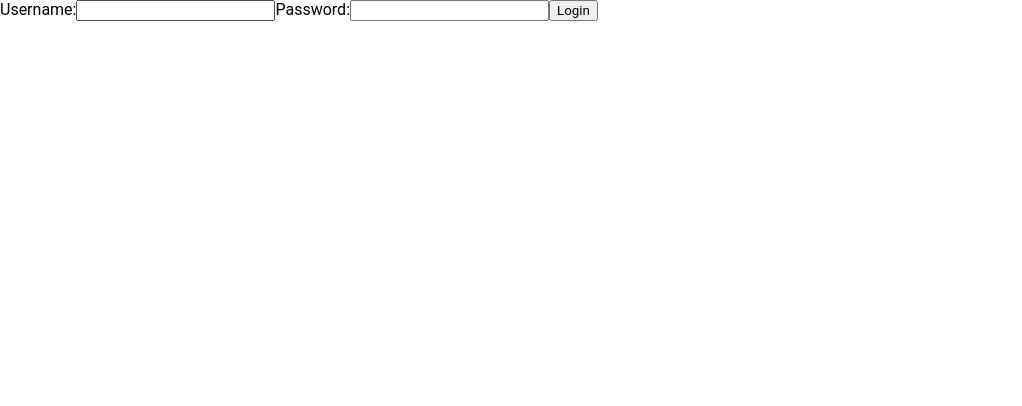
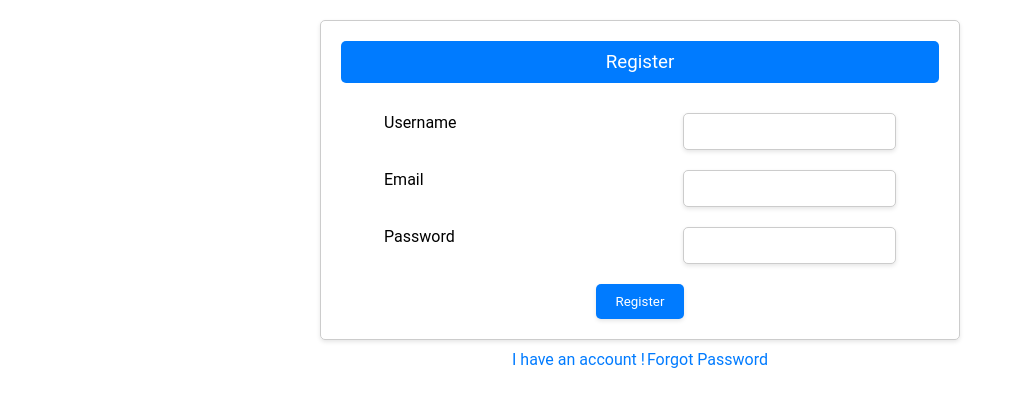
Before and after one commit to arpanptnk85/smart-note, an Angular app in the folder frontend/app/: page /register in a window 1280 px wide. Before the commit this address led to /login. Shown: the top 406 px of the page, without its empty margins (0-1022 px from the left). Built offline with nearby package versions, Linux system fonts and the light colour scheme.

Commit message:
Update: login and register components added

```diff
--- a/frontend/app/src/app/app.routes.ts
+++ b/frontend/app/src/app/app.routes.ts
@@ -1,8 +1,10 @@
 import { Routes } from '@angular/router';
 import { LoginComponent } from './components/login/login.component';
+import { RegisterComponent } from './components/register/register.component';
 
 export const routes: Routes = [
     { path: 'login', component: LoginComponent },
+    { path: 'register', component: RegisterComponent },
     { path: '', redirectTo: '/login', pathMatch: 'full' },
     { path: '**', redirectTo: '/login' },
 ];
--- a/frontend/app/src/app/components/login/login.component.html
+++ b/frontend/app/src/app/components/login/login.component.html
@@ -1,11 +1,23 @@
-<form (ngSubmit)="login()">
-    <label for="username">Username:</label>
-    <input type="text" id="username" [(ngModel)]="username" name="username" required>
+<div class="container">
+  <div class="login">
+    <form (ngSubmit)="login()">
+      <label for="username">Username</label>
+      <input type="text" id="username" [(ngModel)]="username" name="username" [required]="true">
 
-    <label for="password">Password:</label>
-    <input type="password" id="password" [(ngModel)]="password" name="password" required>
+      <label for="password">Password</label>
+      <input type="password" id="password" [(ngModel)]="password" name="password" required>
 
-    <button type="submit">Login</button>
+      <button type="submit">Login</button>
 
-    <p *ngIf="errorMessage" style="color:red">{{ errorMessage }}</p>
-  </form>
+      <p *ngIf="errorMessage" style="color:red">{{ errorMessage }}</p>
+    </form>
+  </div>
+  <div class="links">
+    <a href="/register">
+      Create an account
+    </a>
+    <a href="#">
+      Forgot Password
+    </a>
+  </div>
+</div>
--- a/frontend/app/src/app/components/login/login.component.scss
+++ b/frontend/app/src/app/components/login/login.component.scss
@@ -0,0 +1,78 @@
+.container {
+  display: flex;
+  flex-direction: column;
+  align-items: center;
+  padding: 20px;
+}
+
+.login {
+  border: 1px solid #ccc;
+  border-radius: 5px;
+  box-shadow: 0px 2px 4px rgba(0, 0, 0, 0.1);
+  padding: 20px;
+}
+
+.login form {
+  display: flex;
+  flex-direction: column;
+  align-items: center;
+}
+
+.login label {
+  font-weight: bold;
+  margin-bottom: 10px;
+}
+
+.login input {
+  padding: 10px;
+  border: 1px solid #ccc;
+  border-radius: 5px;
+  margin-bottom: 20px;
+  box-shadow: 0px 2px 4px rgba(0, 0, 0, 0.1);
+}
+
+.login button {
+  padding: 10px 20px;
+  background-color: #007bff;
+  color: #fff;
+  border: none;
+  border-radius: 5px;
+  cursor: pointer;
+  box-shadow: 0px 2px 4px rgba(0, 0, 0, 0.1);
+}
+
+.login button:active {
+    background-color: #2872c1;
+    color: #fff;
+  }
+
+.login p {
+  text-align: center;
+}
+
+.links {
+  width: 20vw;
+  display: flex;
+  margin-top: 10px;
+  align-items: center;
+  justify-content: space-between;
+}
+
+.links a {
+  text-align: center;
+  padding-bottom: 5px;
+  text-decoration: none;
+  color: #007bff;
+}
+
+
+@media (max-width: 740px) {
+    .links {
+        width: 40vw;
+        display: flex;
+        flex-direction: column;
+        margin-top: 10px;
+        align-items: center;
+        justify-content: space-between;
+      }
+}
--- a/frontend/app/src/app/components/login/login.component.ts
+++ b/frontend/app/src/app/components/login/login.component.ts
@@ -17,9 +17,19 @@ export class LoginComponent {
   password: string|null = null;
   errorMessage: string|null = null;
 
+  errorMessageTimeout(): void {
+    setTimeout(() => {
+      this.errorMessage = null;
+    }, 2400);
+  }
+
   login(): void {
-    if (!this.username || !this.password) { return }
-    console.log(this.username, this.password)
+    if (!this.username || !this.password) {
+      this.errorMessage = "Please ensure all fields are filled out correctly."
+      this.errorMessageTimeout();
+    };
+    this.errorMessage = "There was an error processing your login. Please try again later."
+    this.errorMessageTimeout();
   }
 
 }
--- /dev/null
+++ b/frontend/app/src/app/components/register/register.component.html
@@ -0,0 +1,33 @@
+<div class="container">
+    <div class="register">
+        <h3>Register</h3>
+        <form (ngSubmit)="register()">
+            <div>
+                <label for="username">Username</label>
+                <input type="text" id="username" [(ngModel)]="username" name="username" [required]="true">
+            </div>
+
+            <div>
+                <label for="email">Email</label>
+                <input type="email" id="email" [(ngModel)]="userEmail" name="email" [required]="true">
+            </div>
+
+            <div>
+                <label for="password">Password</label>
+                <input type="password" id="password" [(ngModel)]="password" name="password" [required]="true">
+            </div>
+
+            <button type="submit">Register</button>
+
+            <p *ngIf="errorMessage" style="color:red">{{ errorMessage }}</p>
+        </form>
+    </div>
+    <div class="links">
+        <a href="/login">
+            I have an account !
+        </a>
+        <a href="#">
+            Forgot Password
+        </a>
+    </div>
+</div>
--- /dev/null
+++ b/frontend/app/src/app/components/register/register.component.scss
@@ -0,0 +1,95 @@
+.container {
+  display: flex;
+  flex-direction: column;
+  align-items: center;
+  padding: 20px;
+}
+
+.register {
+    width: 50vw;
+    border: 1px solid #ccc;
+    border-radius: 5px;
+    box-shadow: 0px 2px 4px rgba(0, 0, 0, 0.1);
+    padding: 20px;
+}
+
+.register h3 {
+    text-align: center;
+    margin-bottom: 30px;
+    color: #fff;
+    padding: 10px;
+    font-weight: 400;
+    border-radius: 5px;
+    background-color: #007bff;
+}
+
+.register form {
+    display: flex;
+    flex-direction: column;
+    align-items: center;
+}
+
+.register form div {
+    width: 40vw;
+    display: flex;
+    justify-content: space-between;
+    gap: 10px;
+}
+
+.register label {
+  margin-bottom: 10px;
+}
+
+.register input {
+  padding: 10px;
+  border: 1px solid #ccc;
+  border-radius: 5px;
+  margin-bottom: 20px;
+  box-shadow: 0px 2px 4px rgba(0, 0, 0, 0.1);
+}
+
+.register button {
+  padding: 10px 20px;
+  background-color: #007bff;
+  color: #fff;
+  border: none;
+  border-radius: 5px;
+  cursor: pointer;
+  box-shadow: 0px 2px 4px rgba(0, 0, 0, 0.1);
+}
+
+.register button:active {
+  background-color: #2872c1;
+  color: #fff;
+}
+
+.register p {
+    margin-top: 10px;
+    text-align: center;
+}
+
+.links {
+  width: 20vw;
+  display: flex;
+  margin-top: 10px;
+  align-items: center;
+  justify-content: space-between;
+}
+
+.links a {
+  text-align: center;
+  padding-bottom: 5px;
+  text-decoration: none;
+  color: #007bff;
+}
+
+@media (max-width: 740px) {
+  .links {
+    width: 40vw;
+    display: flex;
+    flex-direction: column;
+    margin-top: 10px;
+    align-items: center;
+    justify-content: space-between;
+  }
+}
--- /dev/null
+++ b/frontend/app/src/app/components/register/register.component.ts
@@ -0,0 +1,36 @@
+import { Component } from '@angular/core';
+import { SharedModule } from '../../../shared';
+
+@Component({
+  selector: 'app-register',
+  standalone: true,
+  imports: [SharedModule],
+  templateUrl: './register.component.html',
+  styleUrl: './register.component.scss'
+})
+export class RegisterComponent {
+
+  constructor() { }
+
+  username: string | null = null;
+  password: string | null = null;
+  userEmail: string | null = null;
+  errorMessage: string | null = null;
+
+  errorMessageTimeout(): void {
+    setTimeout(() => {
+      this.errorMessage = null;
+    }, 2400);
+  }
+
+  register(): void {
+    if (!this.username || !this.password || !this.userEmail) {
+      this.errorMessage = "Please ensure all fields are filled out correctly."
+      this.errorMessageTimeout();
+      return;
+    };
+    this.errorMessage = "There was an error processing your registration. Please try again later."
+    this.errorMessageTimeout();
+  }
+
+}
--- a/frontend/app/src/index.html
+++ b/frontend/app/src/index.html
@@ -2,7 +2,7 @@
 <html lang="en">
 <head>
   <meta charset="utf-8">
-  <title>Smart Note</title>
+  <title>Smart Notes</title>
   <base href="/">
   <meta name="viewport" content="width=device-width, initial-scale=1">
   <link rel="icon" type="image/x-icon" href="favicon.ico">
```
Also changed, not shown: 1 other file (tests, documents, lock files or other folders).
